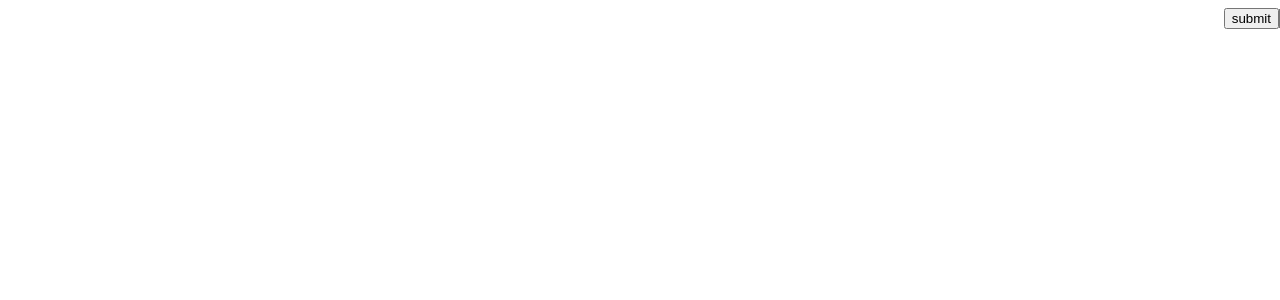
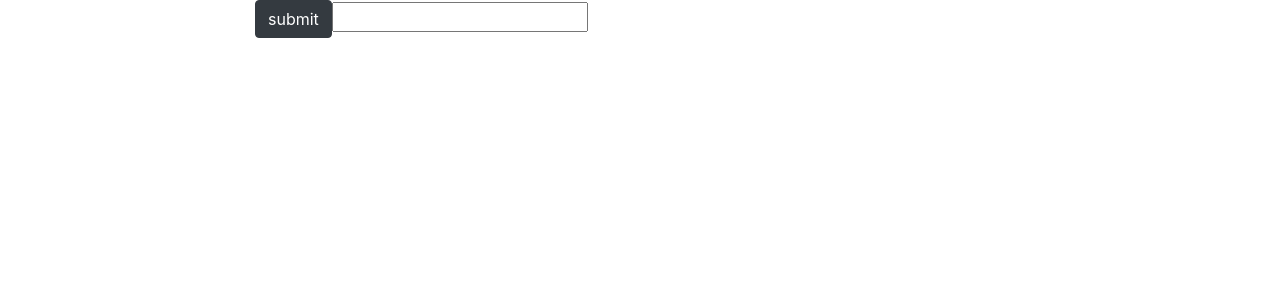
Before and after one commit to 45631/bank-hazman, a React (Vite) app in the folder client/: page /joinform in a window 1280 px wide. Shown: the top 300 px of the page. Built offline with nearby package versions, Linux system fonts and the light colour scheme.

Commit message:
adding bootstrap

```diff
--- a/client/package.json
+++ b/client/package.json
@@ -9,6 +9,7 @@
   "author": "",
   "license": "ISC",
   "dependencies": {
+    "bootstrap": "^4.3.1",
     "history": "^4.9.0",
     "parcel": "^1.12.3",
     "react": "^16.9.0",
--- a/client/src/JoinForm.js
+++ b/client/src/JoinForm.js
@@ -38,7 +38,9 @@ export class JoinForm extends Component {
           value={this.state.name}
           onChange={this.onNameChange}
         />
-        <button onClick={this.submit}>submit</button>
+        <button type="button" className="btn btn-dark" onClick={this.submit}>
+          submit
+        </button>
       </div>
     );
   }
```
Also changed, not shown: client/index.js (+5 -4 lines), 1 other file (tests, documents, lock files or other folders).
